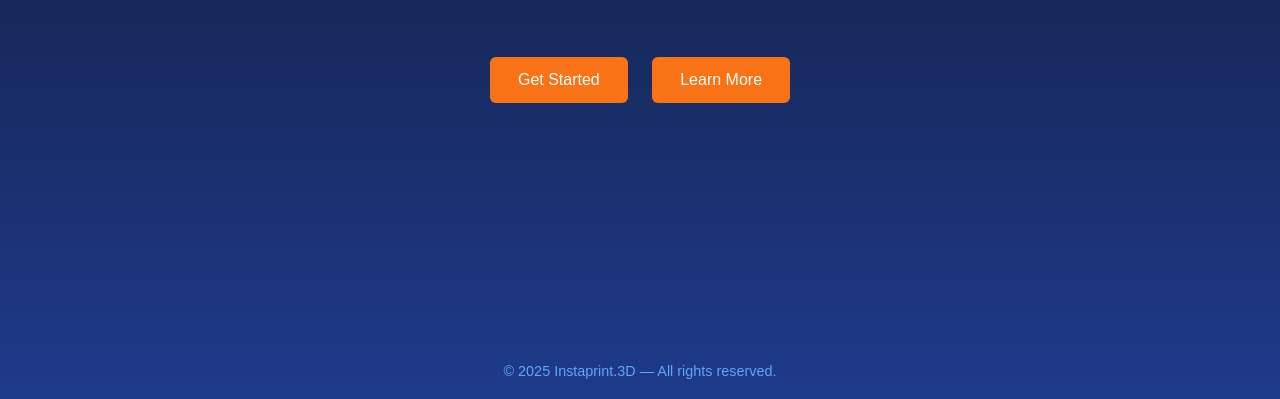
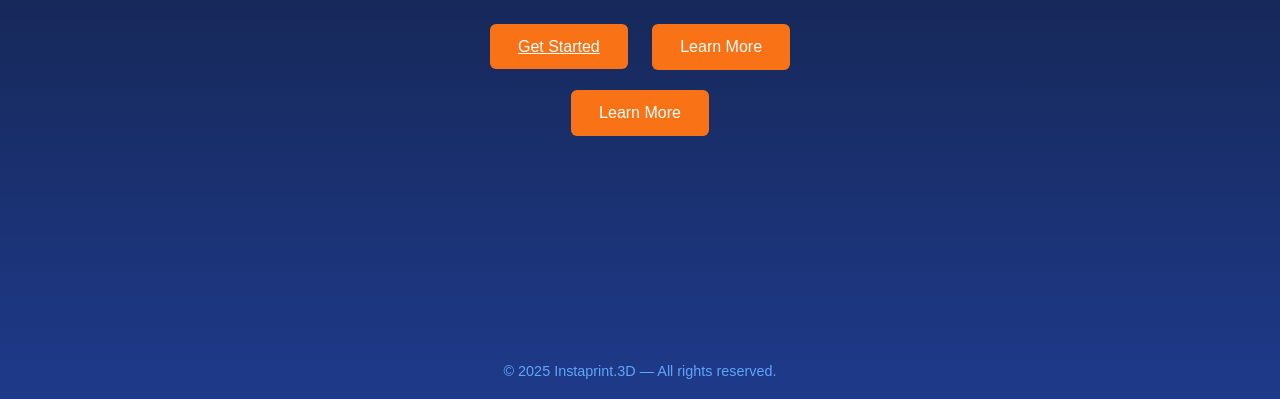
Before and after one commit to RocketRider1/instaprint, a plain HTML site: page index.html in a window 1280 px wide. Shown: the part 401-800 px from the top of the page. Drawn offline with Linux system fonts and the light colour scheme.

Commit message:
Update index.html

```diff
--- a/index.html
+++ b/index.html
@@ -62,8 +62,11 @@
 <body>
   <h1>Instaprint.3D</h1>
   <h2>Family friendly 3D prints</h2>
-  <div class="buttons">
-    <button class="btn">Get Started</button>
+ <div class="buttons">
+  <a href="shop.html" class="btn">Get Started</a>
+  <button class="btn">Learn More</button>
+</div>
+
     <button class="btn">Learn More</button>
   </div>
   <footer>
```
